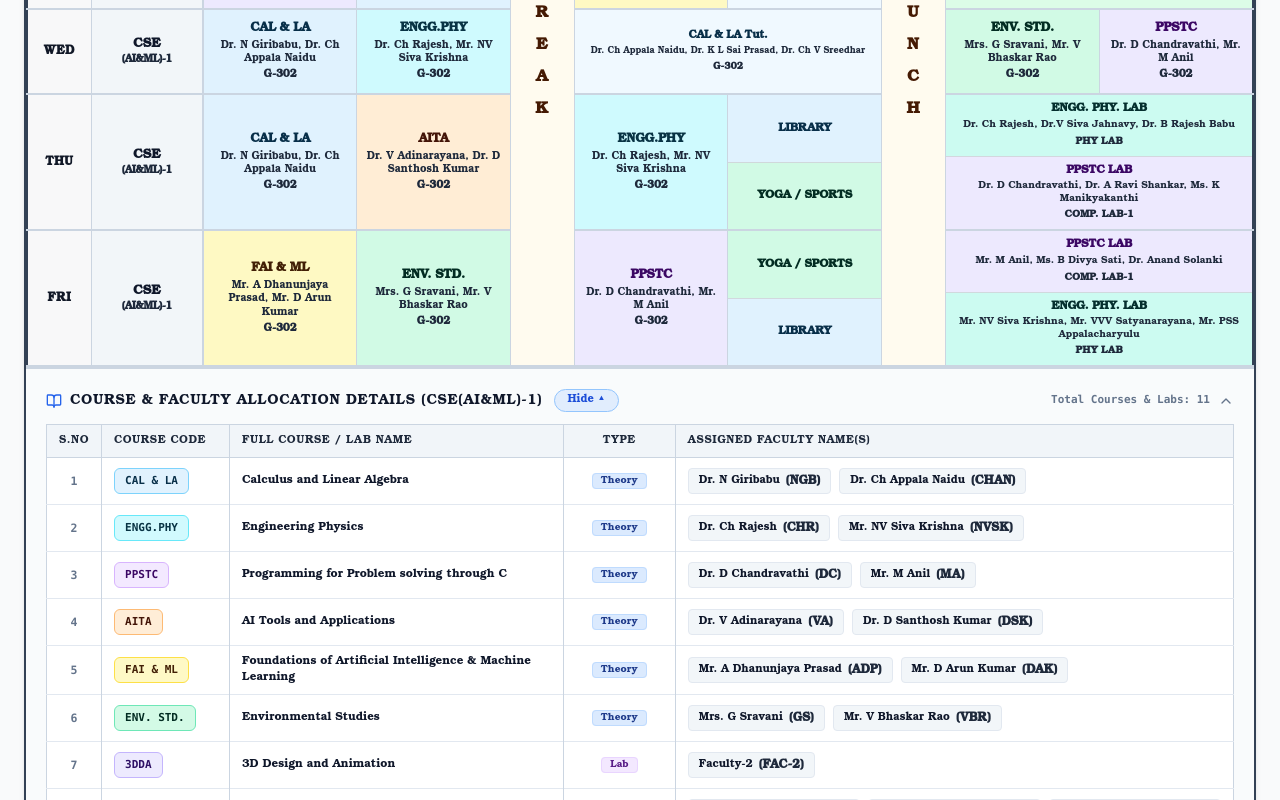
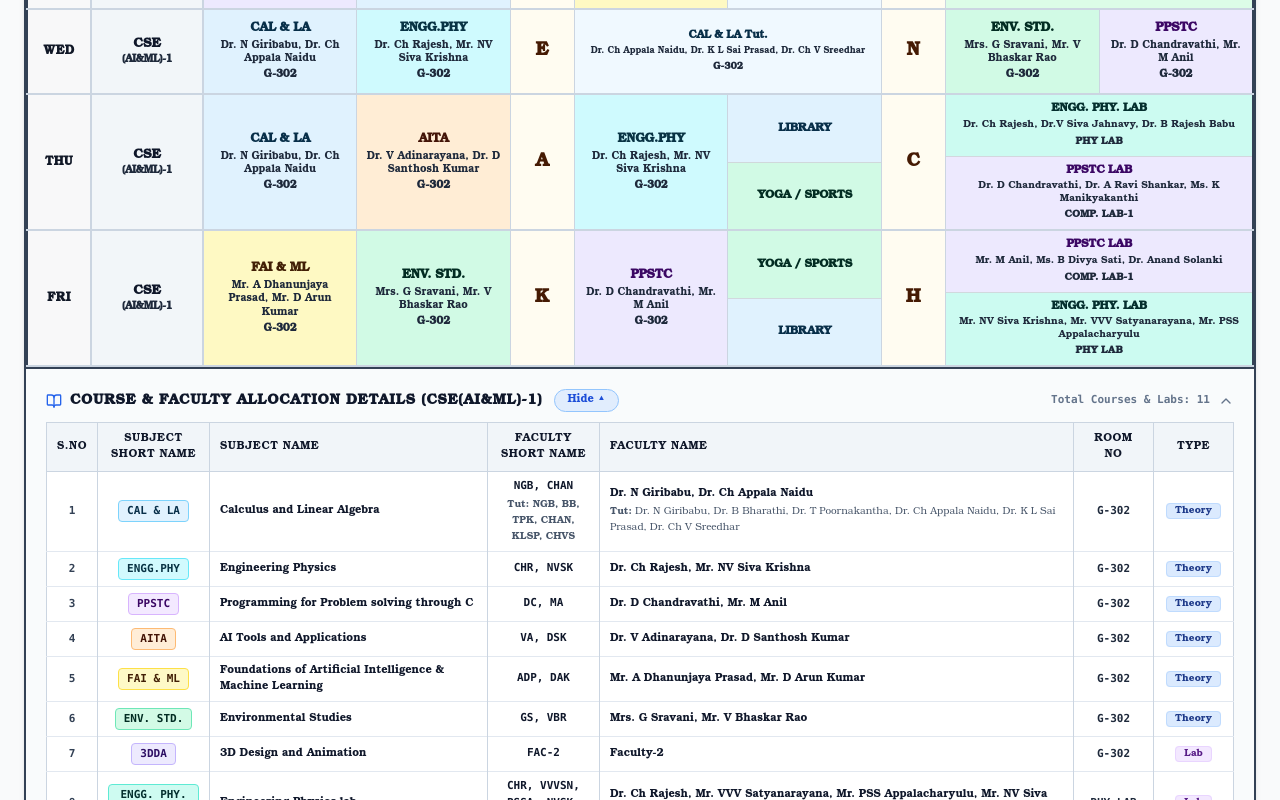
Before and after one commit to saran-neralla7/tt-analytics, a React (Vite) app: page / in a window 1280 px wide. Both pictures are taken after a click on the element 640 px from the left and 1545 px from the top of the page. Shown: the part 1145-1945 px from the top of the page. Built offline with nearby package versions, Linux system fonts and the light colour scheme.

Commit message:
feat(print): enhance branch timetables with crisp B&W A3 layout, 5-box break/lunch, full dark day line, and faculty details table

```diff
--- a/src/components/BranchView.jsx
+++ b/src/components/BranchView.jsx
@@ -55,10 +55,10 @@ export default function BranchView({
         <button
           onClick={() => window.print()}
           className="inline-flex items-center gap-2 px-4 py-2 bg-blue-700 hover:bg-blue-800 text-white rounded-lg text-xs sm:text-sm font-extrabold shadow-sm hover:shadow transition-all cursor-pointer active:scale-95"
-          title={`Print ${activeBranchKey} timetable (Strictly 1 Page Landscape)`}
+          title={`Print ${activeBranchKey} timetable (A3 Full Page Landscape)`}
         >
           <Printer className="w-4 h-4 text-blue-200" />
-          Print {activeBranchKey} (1 Page Landscape)
+          Print {activeBranchKey} (A3 Full Page)
         </button>
 
         <label className="inline-flex items-center gap-2 px-3.5 py-2 bg-white border border-slate-300 rounded-lg text-xs font-bold text-slate-700 cursor-pointer shadow-2xs hover:bg-slate-50 transition-colors select-none">
--- a/src/components/TimetableGrid.jsx
+++ b/src/components/TimetableGrid.jsx
@@ -155,10 +155,10 @@ export default function TimetableGrid({
 
       {/* Main Table with Darker Borders & Vertically Centered Cells */}
       <div className="overflow-x-auto">
-        <table className="w-full text-xs text-center border-collapse table-fixed min-w-[1000px] border-2 border-slate-700 print:min-w-0 print:border-black">
+        <table className="w-full text-xs text-center border-collapse table-fixed min-w-[1000px] border-2 border-slate-700 print:min-w-0 print:border-black branch-main-timetable">
           <thead>
-            <tr className="bg-gray-100 text-gray-800 font-bold border-b-2 border-slate-700 print:border-black uppercase tracking-wider">
-              <th className="py-2.5 px-2 border-r border-gray-300 print:border-black w-16 print:w-14 text-xs print:text-[9.5pt] font-black text-slate-900">Day</th>
+            <tr className="bg-gray-100 text-gray-800 font-bold border-b-2 border-slate-700 print:border-b-2 print:border-black uppercase tracking-wider">
+              <th className="col-day py-2.5 px-2 border-r-2 border-slate-700 print:border-r-[2.5pt] print:border-black w-16 print:w-14 text-xs print:text-[10pt] font-black text-slate-900 print:text-black">Day</th>
               <th className="py-2.5 px-1 border-r-2 border-slate-500 print:border-black w-24 sm:w-28 text-xs sm:text-sm font-black text-slate-900 print:hidden">Branch</th>
               {periodSlots.map((slot) => (
                 <th
@@ -194,8 +194,8 @@ export default function TimetableGrid({
 
               return (
                 <tr key={day} className="border-b-2 border-slate-600 print:border-b print:border-black hover:bg-gray-50/80 transition-colors">
-                  {/* Day Header Column - Short name MON, TUE, WED, THU, FRI */}
-                  <td className="py-3 px-2 print:py-2 print:px-1 font-black text-gray-900 bg-gray-100/60 border-r border-gray-300 print:border-black border-b-2 border-slate-600 print:border-b uppercase tracking-wide align-middle print:text-[10pt] font-sans">
+                  {/* Day Header Column - Short name MON, TUE, WED, THU, FRI with Full Dark Line After */}
+                  <td className="col-day py-3 px-2 print:py-2 print:px-1 font-black text-gray-900 print:text-black bg-gray-100/60 print:bg-white border-r-2 border-slate-700 print:border-r-[2.5pt] print:border-black border-b-2 border-slate-600 print:border-b print:border-black uppercase tracking-wide align-middle print:text-[10pt] font-sans">
                     {day}
                   </td>
 
@@ -211,22 +211,21 @@ export default function TimetableGrid({
                     }
 
                     if (slot.type === 'break') {
-                      if (dayIdx === 0) {
+                      const letters = (slot.label || '').toUpperCase().split('');
+                      const char = letters[dayIdx] || (slot.label || '');
+
                       return (
                         <td
                           key={slot.id}
-                            rowSpan={visibleDays.length}
-                            className="py-2 px-1 bg-amber-50/80 text-amber-950 font-black border-r border-gray-300 print:border-black border-b-2 border-slate-600 print:border-b align-middle select-none text-center"
+                          className="p-1 font-black border-r border-gray-300 print:border-r print:border-black border-b-2 border-slate-600 print:border-b print:border-black align-middle select-none text-center bg-amber-50/70 text-amber-950 print:bg-white print:text-black"
                         >
-                            <div className="flex flex-col items-center justify-center font-black tracking-widest leading-loose py-2 select-none uppercase font-serif">
-                              {(slot.label || '').split('').map((char, cIdx) => (
-                                <span key={cIdx} className="my-0.5 sm:my-1 text-[13px] sm:text-base print:text-[15pt] font-black">{char}</span>
-                              ))}
+                          <div className="flex items-center justify-center min-h-[52px] print:min-h-[36px]">
+                            <span className="text-base sm:text-lg print:text-[12pt] font-black uppercase tracking-wider font-serif">
+                              {char}
+                            </span>
                           </div>
                         </td>
                       );
-                      }
-                      return null;
                     }
 
                     const rawCell = daySchedule[slot.time];
@@ -489,9 +488,9 @@ export default function TimetableGrid({
         </table>
       </div>
 
-      {/* Course & Faculty Allocation Legend for this Branch (Matching Excel sheet bottom table) - Hidden on Print per Screenshot 2 */}
+      {/* Course & Faculty Allocation Details for this Branch (Matching Excel sheet bottom table) */}
       {branchLegend && branchLegend.length > 0 && (
-        <div className="no-print p-4 sm:p-5 bg-slate-50/80 border-t-2 border-slate-300">
+        <div className="branch-legend-card p-3 sm:p-5 bg-slate-50/80 border-t-2 border-slate-700 print:bg-white print:border-t-2 print:border-black print:p-0 print:mt-1">
           <div
             onClick={isCollapsibleLegend ? () => setIsLegendOpen(!isLegendOpen) : undefined}
             className={`flex flex-wrap items-center justify-between gap-2 ${
@@ -500,7 +499,7 @@ export default function TimetableGrid({
           >
             <div className="flex flex-wrap items-center gap-2">
               <BookOpen className="w-4 h-4 text-blue-600 print:hidden" />
-              <h4 className="text-xs sm:text-sm print:text-[8pt] font-bold text-slate-900 uppercase tracking-wider font-sans">
+              <h4 className="text-xs sm:text-sm print:text-[8pt] font-black text-slate-900 print:text-black uppercase tracking-wider font-sans">
                 Course & Faculty Allocation Details ({branchInfo?.fullName || selectedBranch})
               </h4>
               {isCollapsibleLegend && (
@@ -528,101 +527,86 @@ export default function TimetableGrid({
             </div>
           </div>
 
-          <div className={`overflow-x-auto mt-3 print:mt-1 transition-all ${
+          <div className={`overflow-x-auto mt-2.5 print:mt-0.5 transition-all ${
             isCollapsibleLegend && !isLegendOpen ? 'hidden print:block' : 'block'
           }`}>
-            <table className="w-full text-left text-xs print:text-[7pt] border border-slate-300 print:border-black bg-white rounded-lg print:rounded-none shadow-2xs print:shadow-none">
+            <table className="w-full text-left text-xs print:text-[7pt] border border-slate-300 print:border-black bg-white rounded-lg print:rounded-none shadow-2xs print:shadow-none branch-legend-table">
               <thead>
-                <tr className="bg-slate-100 print:bg-slate-200 text-slate-800 font-bold border-b border-slate-300 print:border-black text-[11px] print:text-[7pt] uppercase tracking-wider">
-                  <th className="py-2 px-3 print:py-0.5 print:px-1 w-12 print:w-8 border-r border-slate-300 print:border-black text-center">S.No</th>
-                  <th className="py-2 px-3 print:py-0.5 print:px-1 w-32 print:w-20 border-r border-slate-300 print:border-black">Course Code</th>
-                  <th className="py-2 px-3 print:py-0.5 print:px-1 min-w-[200px] border-r border-slate-300 print:border-black">Full Course / Lab Name</th>
-                  <th className="py-2 px-3 print:py-0.5 print:px-1 w-28 print:w-16 border-r border-slate-300 print:border-black text-center">Type</th>
-                  <th className="py-2 px-3 print:py-0.5 print:px-1 min-w-[300px]">Assigned Faculty Name(s)</th>
+                <tr className="bg-slate-100 print:bg-white text-slate-900 print:text-black font-black border-b border-slate-300 print:border-black text-[11px] print:text-[7.5pt] uppercase tracking-wider">
+                  <th className="py-2 px-2.5 print:py-0.5 print:px-1 w-12 print:w-7 border-r border-slate-300 print:border-black text-center">S.No</th>
+                  <th className="py-2 px-2.5 print:py-0.5 print:px-1 w-28 print:w-20 border-r border-slate-300 print:border-black text-center">Subject Short Name</th>
+                  <th className="py-2 px-2.5 print:py-0.5 print:px-1 min-w-[180px] print:w-64 border-r border-slate-300 print:border-black">Subject Name</th>
+                  <th className="py-2 px-2.5 print:py-0.5 print:px-1 w-28 print:w-24 border-r border-slate-300 print:border-black text-center">Faculty Short Name</th>
+                  <th className="py-2 px-2.5 print:py-0.5 print:px-1 min-w-[220px] print:w-64 border-r border-slate-300 print:border-black">Faculty Name</th>
+                  <th className="py-2 px-2.5 print:py-0.5 print:px-1 w-20 print:w-14 border-r border-slate-300 print:border-black text-center">Room No</th>
+                  <th className="py-2 px-2.5 print:py-0.5 print:px-1 w-20 print:w-14 text-center">Type</th>
                 </tr>
               </thead>
-              <tbody className="divide-y divide-slate-200 print:divide-black text-[11.5px] print:text-[7pt]">
+              <tbody className="divide-y divide-slate-200 print:divide-black text-[11px] print:text-[7pt]">
                 {branchLegend.map((item, idx) => {
                   const style = getSubjectStyle(item.subjectShort, item.isLab);
-                  const facultyList = item.facultyFullName ? item.facultyFullName.split('\n').filter(Boolean) : [];
-                  const shortList = item.facultyShort ? item.facultyShort.split('\n').filter(Boolean).map(s => s.replace(/^(Dr\.|Mr\.|Mrs\.|Ms\.)\s*/i, '').trim()) : [];
+                  const facultyList = item.facultyFullName ? item.facultyFullName.split('\n').map(s => s.trim()).filter(Boolean) : [];
+                  const shortList = item.facultyShort ? item.facultyShort.split('\n').map(s => s.replace(/^(Dr\.|Mr\.|Mrs\.|Ms\.|Prof\.)\s*/i, '').trim()).filter(Boolean) : [];
+
+                  const displayShorts = shortList.length > 0
+                    ? shortList.join(', ')
+                    : facultyList.map(f => getFacultyShortNames(f)).filter(Boolean).join(', ');
+
+                  const displayFulls = facultyList.length > 0
+                    ? facultyList.join(', ')
+                    : (item.facultyFullName || '—');
+
+                  const tutFacultyList = item.tutorialFullName ? item.tutorialFullName.split('\n').map(s => s.trim()).filter(Boolean) : [];
+                  const tutShortList = item.tutorialShort ? item.tutorialShort.split('\n').map(s => s.replace(/^(Dr\.|Mr\.|Mrs\.|Ms\.|Prof\.)\s*/i, '').trim()).filter(Boolean) : [];
+                  const tutDisplayShorts = tutShortList.length > 0
+                    ? tutShortList.join(', ')
+                    : tutFacultyList.map(f => getFacultyShortNames(f)).filter(Boolean).join(', ');
+                  const tutDisplayFulls = tutFacultyList.length > 0 ? tutFacultyList.join(', ') : '';
 
                   return (
-                    <tr key={idx} className="hover:bg-slate-50/80 transition-colors">
-                      <td className="py-2 px-3 print:py-0.5 print:px-1 font-mono text-center text-slate-500 border-r border-slate-200 print:border-black font-semibold">
+                    <tr key={idx} className="hover:bg-slate-50/80 print:hover:bg-white transition-colors">
+                      <td className="py-1.5 px-2.5 print:py-0.5 print:px-1 font-mono text-center text-slate-700 print:text-black border-r border-slate-200 print:border-black font-bold">
                         {item.sno || idx + 1}
                       </td>
-                      <td className="py-2 px-3 print:py-0.5 print:px-1 border-r border-slate-200 print:border-black font-bold">
-                        <span className={`inline-block px-2.5 py-1 print:px-1 print:py-0 rounded-md font-mono font-black text-[11px] print:text-[7pt] border ${style.bg} ${style.border} ${style.text} shadow-2xs print:shadow-none print:border-0`}>
+                      <td className="py-1.5 px-2.5 print:py-0.5 print:px-1 border-r border-slate-200 print:border-black font-bold text-center">
+                        <span className={`inline-block px-2 py-0.5 rounded font-mono font-black text-[11px] print:text-[7pt] print:p-0 print:border-0 print:bg-white print:text-black border ${style.bg} ${style.border} ${style.text}`}>
                           {item.subjectShort}
                         </span>
                       </td>
-                      <td className="py-2 px-3 print:py-0.5 print:px-1 font-bold text-slate-900 border-r border-slate-200 print:border-black">
+                      <td className="py-1.5 px-2.5 print:py-0.5 print:px-1 font-bold text-slate-900 print:text-black border-r border-slate-200 print:border-black">
                         {item.subjectFullName}
                       </td>
-                      <td className="py-2 px-3 print:py-0.5 print:px-1 border-r border-slate-200 print:border-black text-center">
-                        <span className={`px-2 py-0.5 print:px-1 print:py-0 rounded text-[10px] print:text-[6.5pt] font-bold ${
+                      <td className="py-1.5 px-2.5 print:py-0.5 print:px-1 border-r border-slate-200 print:border-black text-center">
+                        <span className="font-mono font-bold text-slate-900 print:text-black text-[11px] print:text-[7pt]">
+                          {displayShorts || '—'}
+                        </span>
+                        {tutDisplayShorts && (
+                          <div className="text-[10px] print:text-[6.5pt] text-slate-600 print:text-black font-semibold mt-0.5">
+                            <span className="font-bold">Tut:</span> {tutDisplayShorts}
+                          </div>
+                        )}
+                      </td>
+                      <td className="py-1.5 px-2.5 print:py-0.5 print:px-1 border-r border-slate-200 print:border-black">
+                        <span className="font-semibold text-slate-900 print:text-black">
+                          {displayFulls}
+                        </span>
+                        {tutDisplayFulls && (
+                          <div className="text-[10px] print:text-[6.5pt] text-slate-600 print:text-black mt-0.5">
+                            <span className="font-bold">Tut:</span> {tutDisplayFulls}
+                          </div>
+                        )}
+                      </td>
+                      <td className="py-1.5 px-2.5 print:py-0.5 print:px-1 border-r border-slate-200 print:border-black font-mono font-bold text-slate-800 print:text-black text-center">
+                        {item.room || '—'}
+                      </td>
+                      <td className="py-1.5 px-2.5 print:py-0.5 print:px-1 text-center">
+                        <span className={`px-2 py-0.5 rounded text-[10px] print:text-[6.5pt] print:p-0 print:border-0 print:bg-white print:text-black font-bold ${
                           item.isLab
-                            ? 'bg-purple-100 text-purple-900 border border-purple-200 print:border-0'
-                            : 'bg-blue-100 text-blue-900 border border-blue-200 print:border-0'
+                            ? 'bg-purple-100 text-purple-900 border border-purple-200'
+                            : 'bg-blue-100 text-blue-900 border border-blue-200'
                         }`}>
                           {item.isLab ? 'Lab' : 'Theory'}
                         </span>
-                      </td>
-                      <td className="py-2.5 px-3 print:py-0.5 print:px-1">
-                        {/* Print View: Compact comma-separated faculty text with initials */}
-                        <div className="print-only text-slate-900 font-medium">
-                          {facultyList.length > 0 ? (
-                            facultyList.map((fac, fIdx) => {
-                              const s = shortList[fIdx] ? shortList[fIdx].trim() : getFacultyShortNames(fac);
-                              return `${fac.trim()}${s ? ` (${s})` : ''}`;
-                            }).join(', ')
-                          ) : '—'}
-                        </div>
-
-                        {/* Screen View: Badges */}
-                        <div className="no-print">
-                          {facultyList.length > 0 ? (
-                            facultyList.length > 3 ? (
-                              <div className="grid grid-cols-3 gap-1.5 sm:gap-2">
-                                {facultyList.map((fac, fIdx) => (
-                                  <span
-                                    key={fIdx}
-                                    className="inline-flex items-center justify-between gap-1.5 px-2.5 py-1 rounded bg-slate-100/90 text-slate-800 border border-slate-200 font-medium text-[11px] shadow-2xs"
-                                    title={`${fac.trim()}${shortList[fIdx] ? ` (${shortList[fIdx].trim()})` : ''}`}
-                                  >
-                                    <span className="font-semibold text-slate-900 truncate">
-                                      {fac.trim()}
-                                    </span>
-                                    {shortList[fIdx] && (
-                                      <span className="text-slate-800 font-black text-[11.5px] sm:text-xs shrink-0 font-sans">
-                                        ({shortList[fIdx].trim()})
-                                      </span>
-                                    )}
-                                  </span>
-                                ))}
-                              </div>
-                            ) : (
-                              <div className="flex flex-wrap gap-2">
-                                {facultyList.map((fac, fIdx) => (
-                                  <span
-                                    key={fIdx}
-                                    className="inline-flex items-center gap-1.5 px-2.5 py-1 rounded bg-slate-100/90 text-slate-800 border border-slate-200 font-medium text-[11px] shadow-2xs"
-                                  >
-                                    <span className="font-semibold text-slate-900">{fac.trim()}</span>
-                                    {shortList[fIdx] && (
-                                      <span className="text-slate-800 font-black text-[11.5px] sm:text-xs font-sans">
-                                        ({shortList[fIdx].trim()})
-                                      </span>
-                                    )}
-                                  </span>
-                                ))}
-                              </div>
-                            )
-                          ) : (
-                            <span className="text-slate-400 italic text-[11px]">—</span>
-                          )}
-                        </div>
                       </td>
                     </tr>
                   );
```
Also changed, not shown: src/index.css (+116 -31 lines). Lines whose indentation alone changed are shown as unchanged.
